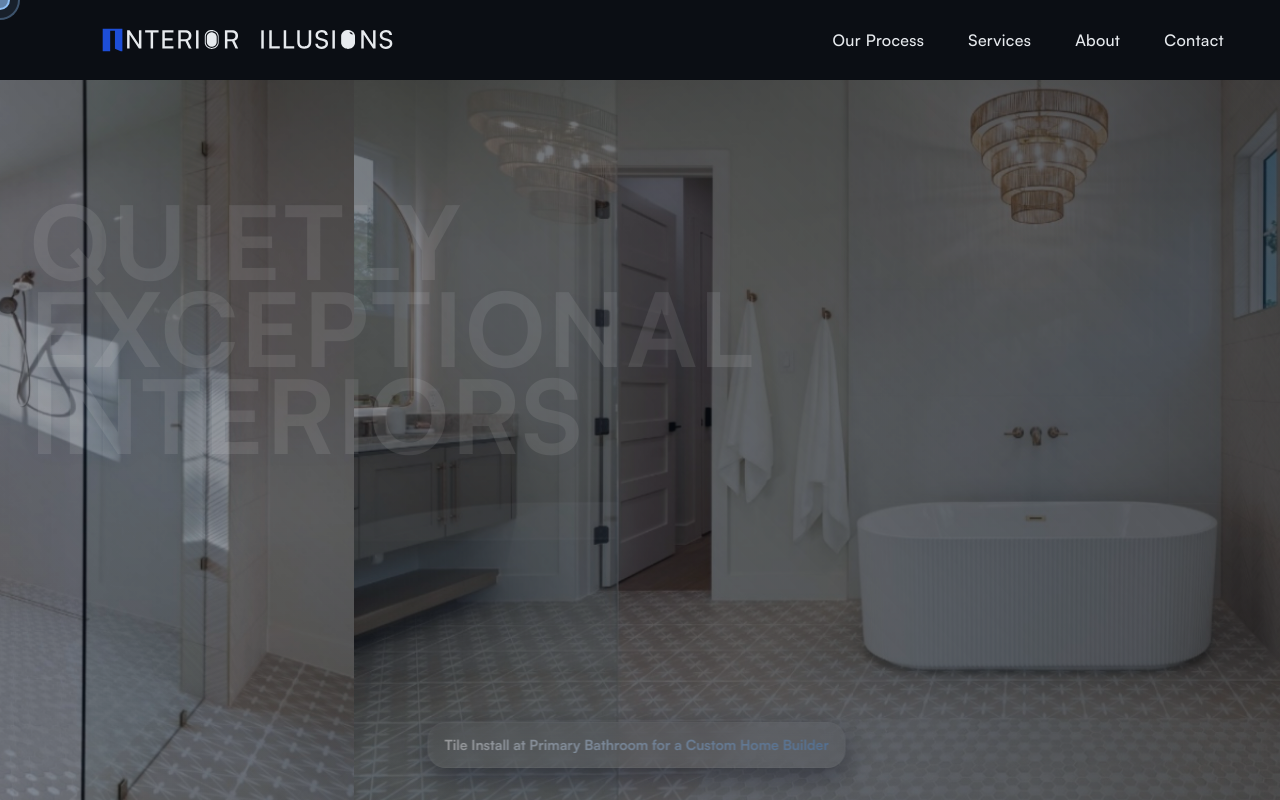
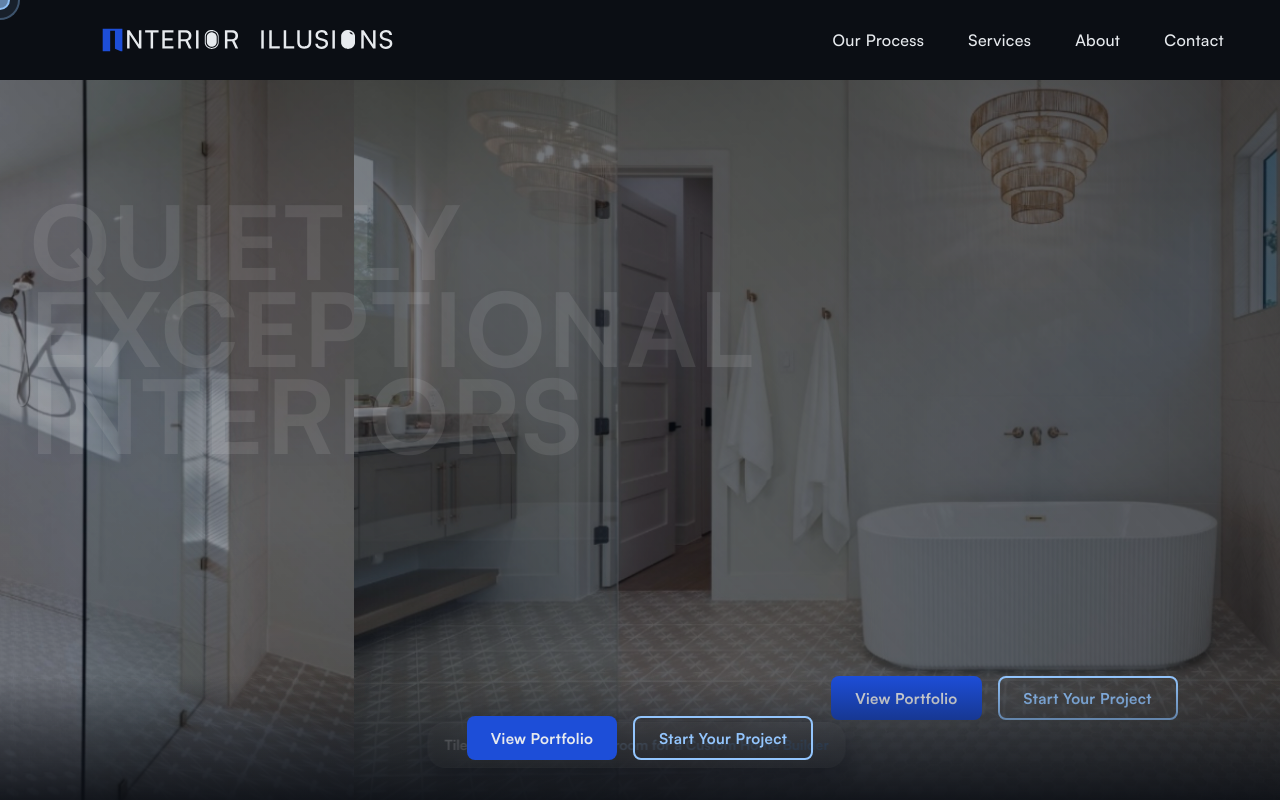
Before and after one commit to ROSHANDAPPU/interior-illustrations-website, a website: page index.html in a window 1280 px wide. Drawn offline with nearby package versions, Linux system fonts and the light colour scheme.

Commit message:
Revert "Remove desktop CTA buttons and position mobile CTA buttons side by side at bottom"
This reverts commit b9979b9bdde3fd5784bc0ae60ea14abd466d94a4.

```diff
--- a/index.html
+++ b/index.html
@@ -1595,6 +1595,18 @@
       <h1 class="tagline">PLANS<br>CRAFT<br>CLARITY</h1>
       <h1 class="tagline">DESIGN<br>BUILD<br>PRECISELY</h1>
     </div>
+
+    <!-- Calls to action -->
+    <div class="cta">
+      <a class="btn" href="#work">View Portfolio</a>
+      <a class="btn secondary" href="contact/get-quote.html">Start Your Project</a>
+    </div>
+
+    <!-- Hero Buttons Overlay -->
+    <div class="hero-buttons-overlay">
+      <a class="btn view-portfolio-btn" href="#work">View Portfolio</a>
+      <a class="btn secondary start-project-btn" href="contact/get-quote.html">Start Your Project</a>
+    </div>
   </section>
 
   <!-- MOBILE HERO: Image Slider -->
@@ -1619,9 +1631,9 @@
     <div class="hero-content-overlay">
       <div class="taglines">
       </div>
-      <div class="mobile-cta-buttons" style="position: absolute; bottom: 20px; left: 50%; transform: translateX(-50%); display: flex; gap: 16px; flex-direction: column; align-items: center;">
-        <a class="btn" href="#work" style="width: 200px;">View Portfolio</a>
-        <a class="btn secondary" href="contact/get-quote.html" style="width: 200px;">Start Your Project</a>
+      <div class="cta">
+        <a class="btn" href="#work">View Portfolio</a>
+        <a class="btn secondary" href="contact/get-quote.html">Start Your Project</a>
       </div>
     </div>
   </section>
```
